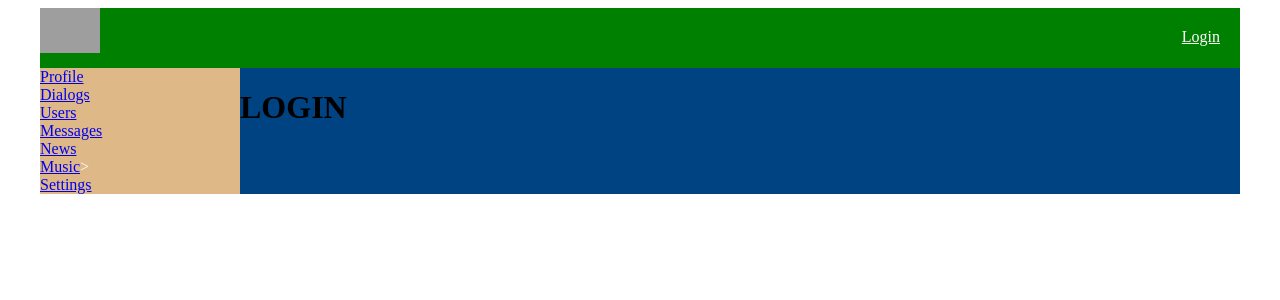
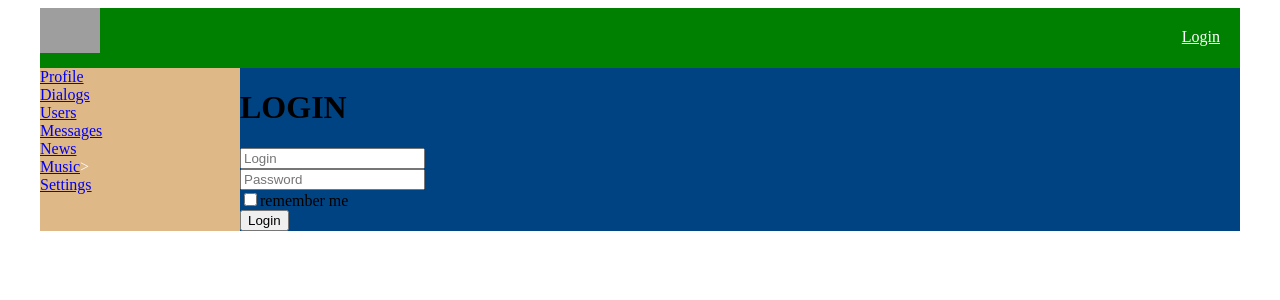
Before and after one commit to asalex04/01_first_project, a React (Create React App) app: page /login in a window 1280 px wide. Shown: the top 300 px of the page. Built offline with nearby package versions, Linux system fonts and the light colour scheme; no server answers; grey boxes are pictures that could not be loaded.

Commit message:
modified:   src/api/api.js 	modified:   src/components/Login/Login.jsx 	modified:   src/components/Profile/ProfileContainer.jsx 	modified:   src/components/Profile/ProfileInfo/ProfileInfo.jsx 	modified:   src/components/Profile/ProfileInfo/ProfileStatus.jsx 	modified:   src/redux/profile_reducer.js

```diff
--- a/src/api/api.js
+++ b/src/api/api.js
@@ -13,7 +13,7 @@ export const usersAPI = {
     return instance.get(`users?page=${currentPage}&count=${pageSize}`)
       .then(response => response.data)
   },
-  getProfile(userId=2) {
+  getProfile(userId) {
     console.log('Obsolete method. Please profileAPI object')
     return profileAPI.getProfile(userId)
   },
@@ -28,11 +28,11 @@ export const usersAPI = {
 }
 
 export const profileAPI = {
-  getProfile(userId=2) {
+  getProfile(userId) {
     return instance.get(`profile/${userId}`)
       .then(response => response.data)
   },
-  getStatus(userId=2) {
+  getStatus(userId) {
     return instance.get(`profile/status/${userId}`)
   },
   updateStatus(status) {
--- a/src/components/Login/Login.jsx
+++ b/src/components/Login/Login.jsx
@@ -1,7 +1,29 @@
 import React from 'react';
 
+const LoginForm = (props) => {
+  return <div>
+    <form>
+      <div>
+        <input placeholder={'Login'}/>
+      </div>
+      <div>
+        <input placeholder={'Password'}/>
+      </div>
+      <div>
+        <input type={'checkbox'}/>remember me
+      </div>
+      <div>
+        <button>Login</button>
+      </div>
+    </form>
+  </div>;
+};
+
 const Login = (props) => {
-  return <h1>LOGIN</h1>;
+  return <div>
+    <h1>LOGIN</h1>
+    <LoginForm />
+  </div>;
 };
 
 export default Login;
--- a/src/components/Profile/ProfileContainer.jsx
+++ b/src/components/Profile/ProfileContainer.jsx
@@ -11,10 +11,12 @@ class ProfileContainer extends React.Component {
   componentDidMount() {
     let userId = this.props.match.params.userId;
     if (!userId) {
-      userId = 2;
+      userId = 18139;
     }
     this.props.getUserProfile(userId)
     this.props.getStatus(userId)
+
+
   }
 
   render() {
@@ -25,7 +27,7 @@ class ProfileContainer extends React.Component {
   }
 }
 
-const mapStateToProps = (state) => ({
+let mapStateToProps = (state) => ({
   profile: state.profilePage.profile,
   status: state.profilePage.status
 });
--- a/src/components/Profile/ProfileInfo/ProfileInfo.jsx
+++ b/src/components/Profile/ProfileInfo/ProfileInfo.jsx
@@ -16,7 +16,7 @@ const ProfileInfo = (props) => {
       {/*</div>*/}
       <div className={classes.descriptionBlock}>
         <img src={props.profile.photos.large} alt='img' />
-        <ProfileStatus status={props.status.data}/>
+        <ProfileStatus status={props.status.data} updateStatus={props.updateStatus}/>
       </div>
     </>
   )
--- a/src/components/Profile/ProfileInfo/ProfileStatus.jsx
+++ b/src/components/Profile/ProfileInfo/ProfileStatus.jsx
@@ -1,25 +1,51 @@
-import React, {useState} from 'react';
+import React from 'react';
 
-const ProfileStatus = (props) => {
-  const [editMode, setMode] = useState(false)
-
-  const toggleMode = () => {
-    setMode(!editMode);
+class ProfileStatus extends React.Component {
+  state = {
+    editMode: false,
+    status: this.props.status
   }
 
+  activateEditMode = () => {
+    this.setState({
+      editMode: true
+    });
+  }
+  deactivateEditMode = () => {
+    this.setState({
+      editMode: false
+    });
+    this.props.updateStatus(this.state.status)
+  }
+
+  onStatusChange = (e) => {
+    this.setState({
+      status: e.currentTarget.value
+    })
+  }
+  componentDidUpdate(prevProps, prevState, snapshot) {
+    if (prevProps.status !== this.props.status) {
+      this.setState({
+        status: this.props.status
+      })
+    }
+  }
+
+  render() {
     return (
       <div>
-      {!editMode ?
+        {!this.state.editMode ?
           <div>
-          <span onClick={toggleMode}>{props.status}</span>
+            <span onDoubleClick={this.activateEditMode}>{this.props.status || 'status'}</span>
           </div>
           :
           <div>
-          <input autoFocus={true} onBlur={toggleMode} value={props.status}></input>
+            <input onChange={this.onStatusChange} autoFocus={true} onBlur={this.deactivateEditMode} value={this.state.status} />
           </div>
         }
       </div>
     )
   }
+}
 
 export default ProfileStatus;
--- a/src/redux/profile_reducer.js
+++ b/src/redux/profile_reducer.js
@@ -15,7 +15,7 @@ const initialState = {
   ],
   newPostText: '',
   profile: null,
-  status: ''
+  status: "I's me"
 }
 
 const profileReducer = (state=initialState, action) => {
```
Lines whose indentation alone changed are shown as unchanged.
